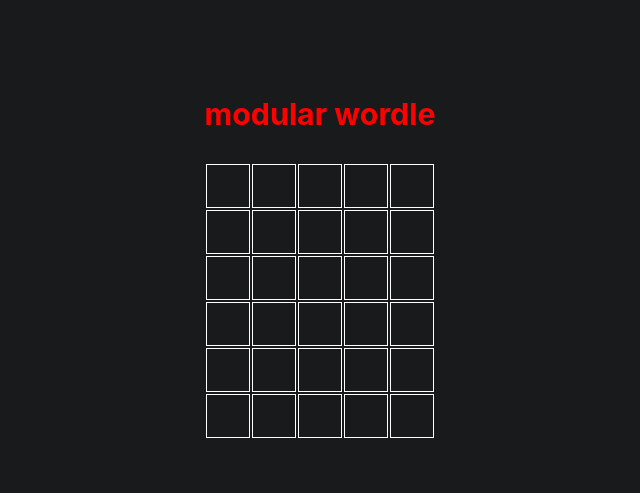
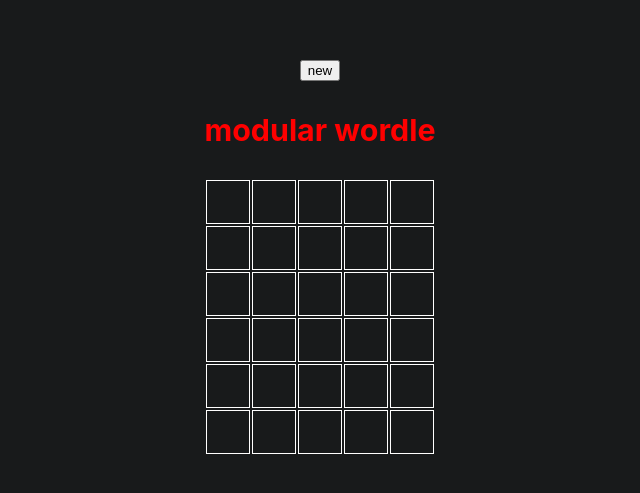
Before and after one commit to Vio-Eli/modular_decordle, a React (Create React App) app in the folder client/: page / in a window 1280 px wide. Shown: the part 147-640 px from the top of the page, without its empty margins (320-960 px from the left). Built offline with nearby package versions, Linux system fonts and the light colour scheme.

Commit message:
Added Button to Game.tsx

```diff
--- a/client/src/pages/game/Game.tsx
+++ b/client/src/pages/game/Game.tsx
@@ -62,6 +62,7 @@ function Game() {
   return (
     <div className="gameWrapper">
       <div className="titleWrapper">
+        <button>new</button>
         <h3>modular wordle</h3>
       </div>
       <div className="gridDiv">
```
